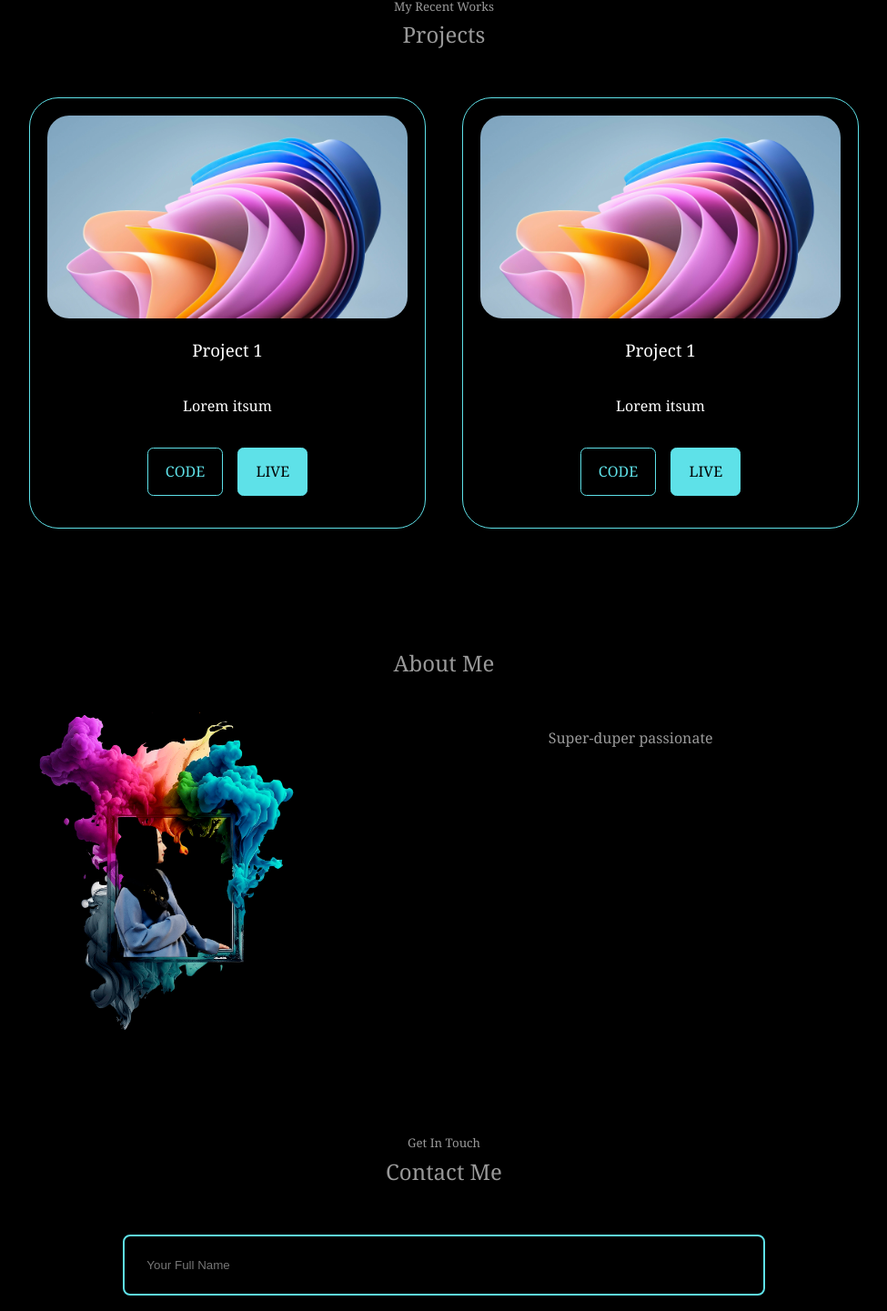
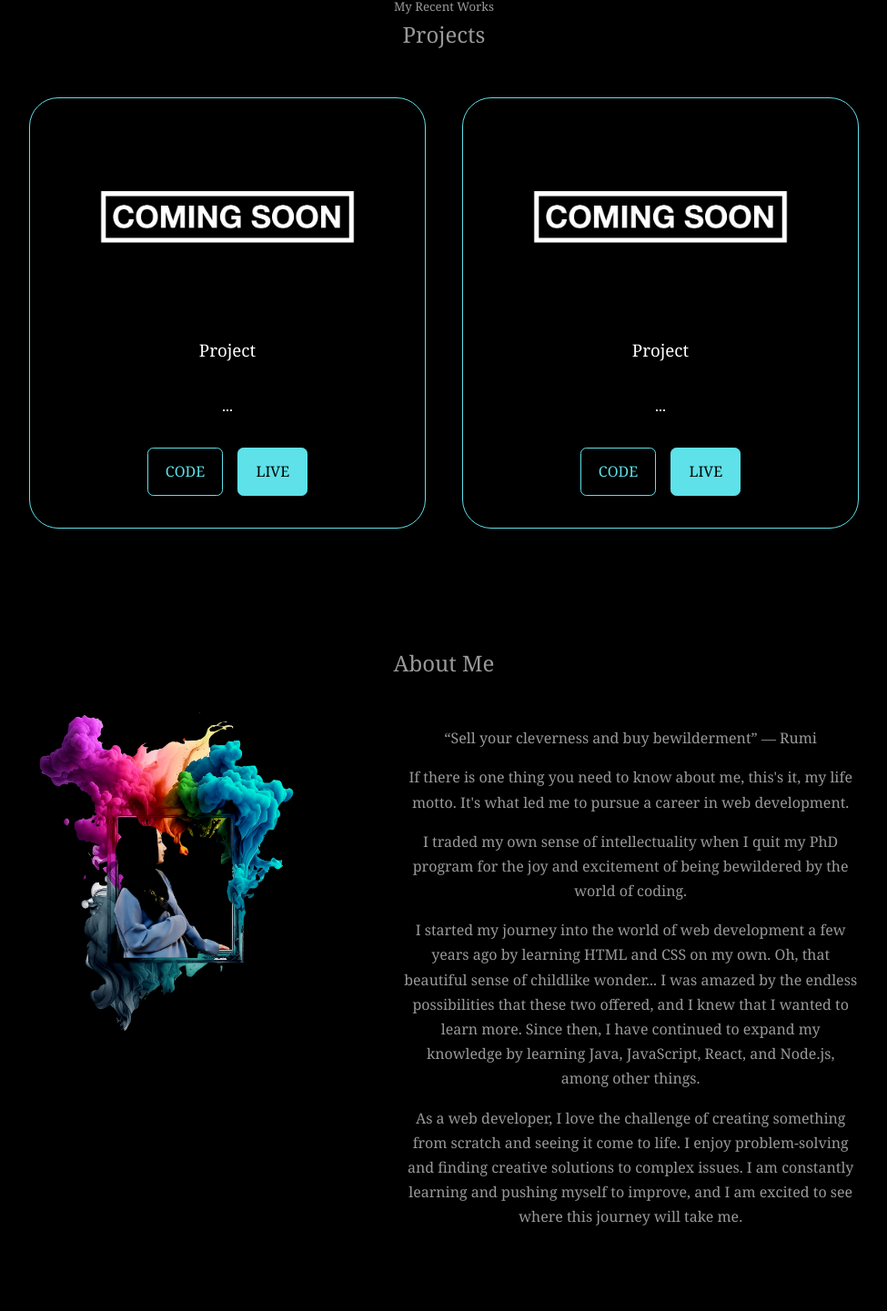
Before and after one commit to gulnurkaztai/portfolio, a React (Vite) app: page / in a window 1280 px wide. Shown: the part 1657-3098 px from the top of the page at 91% size, without its empty margins (152-1127 px from the left). Built offline with nearby package versions, Linux system fonts and the light colour scheme.

Commit message:
pre-deploy

```diff
--- a/src/components/about/About.jsx
+++ b/src/components/about/About.jsx
@@ -13,7 +13,15 @@ const About = () => {
           </div>
         </div>
         <div className='about__content'>
-          <p>Super-duper passionate</p>
+          <p>“Sell your cleverness and buy bewilderment” ― Rumi</p>
+          <p>If there is one thing you need to know about me, this's it, my life motto. It's what led me to pursue a career in web development.</p>
+          <p> I traded my own sense of intellectuality when I quit my PhD program for the joy and excitement of being bewildered by the world of coding.</p>
+          <p>I started my journey into the world of web development a few years ago by learning HTML and CSS on my own. Oh, that beautiful sense of childlike wonder...
+            I was amazed by the endless possibilities that these two offered, and I knew that I wanted to learn more.
+            Since then, I have continued to expand my knowledge by learning Java, JavaScript, React, and Node.js, among other things.</p>
+          <p>As a web developer, I love the challenge of creating something from scratch and seeing it come to life.
+            I enjoy problem-solving and finding creative solutions to complex issues. I am constantly learning and pushing myself to improve,
+            and I am excited to see where this journey will take me.</p>
         </div>
       </div>
     </section>
--- a/src/data.json
+++ b/src/data.json
@@ -2,19 +2,19 @@
 [
     {
         "id": 1,
-        "image": "../src/assets/pxfuel.jpg",
-        "title": "Project 1",
-        "desc": "Lorem itsum",
-        "code": "https://github.com/gulnurkaztai?tab=overview&from=2023-03-01&to=2023-03-18",
-        "live": "https://github.com/gulnurkaztai?tab=overview&from=2023-03-01&to=2023-03-18"
+        "image": "../src/assets/comingsoon.jpg",
+        "title": "Project",
+        "desc": "...",
+        "code": "",
+        "live": "https://github.com/gulnurkaztai/orta-app"
     },
     {
         "id": 1,
-        "image": "../src/assets/pxfuel.jpg",
-        "title": "Project 1",
-        "desc": "Lorem itsum",
-        "code": "https://github.com/gulnurkaztai?tab=overview&from=2023-03-01&to=2023-03-18",
-        "live": "https://github.com/gulnurkaztai?tab=overview&from=2023-03-01&to=2023-03-18"
+        "image": "../src/assets/comingsoon.jpg",
+        "title": "Project",
+        "desc": "...",
+        "code": "",
+        "live": "https://github.com/gulnurkaztai/superqaharmandar"
     }
 
 ]
```
Also changed, not shown: src/assets/comingsoon.jpg (added), src/assets/smoke2.png (deleted).
